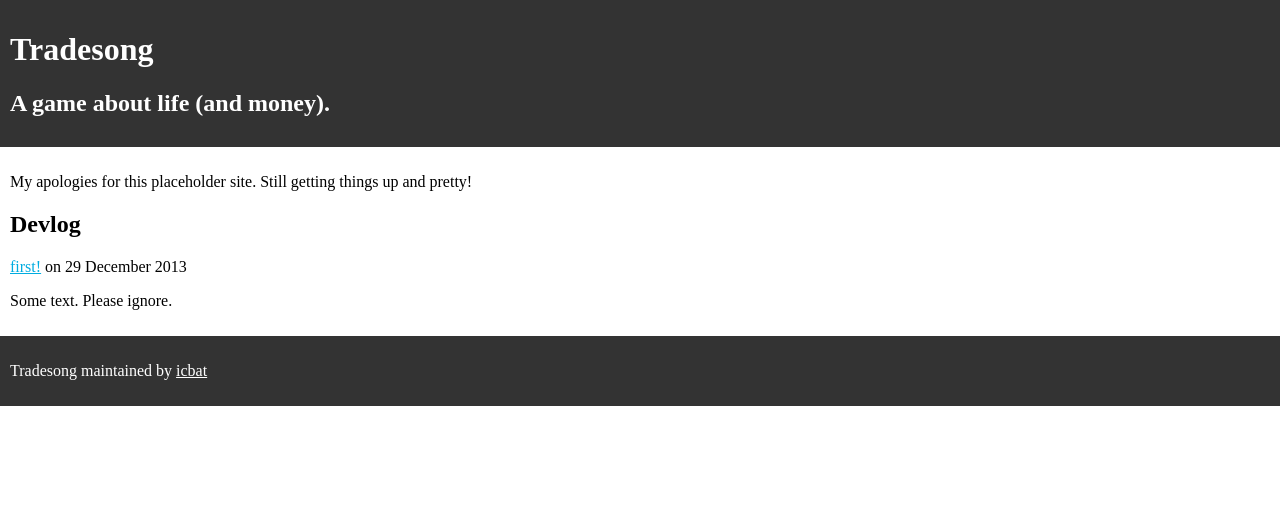
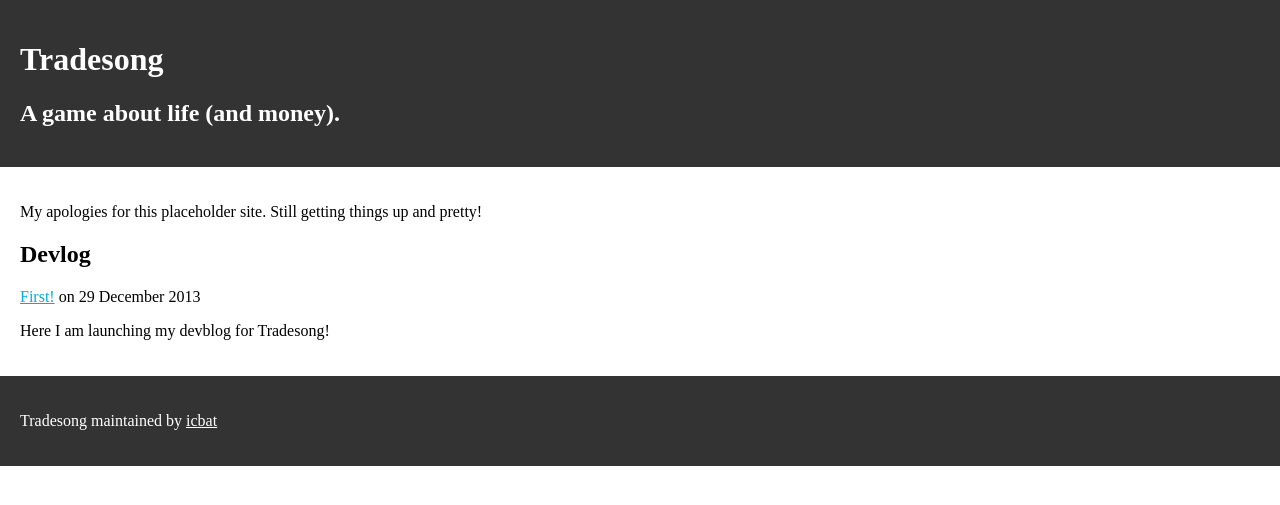
Before and after one commit to icbat/tradesong, a Jekyll site: the page built from index.markdown, in a window 1280 px wide. Shown: the top 505 px of the page. Built offline with Jekyll 4.4.1, drawn with Linux system fonts in a browser that asks for light colours.

Commit message:
Tiny bit more cleanup, post xpanded.
needs:
- 404
- contact info

```diff
--- a/_posts/2013-12-29-test-post-please-ignore.md
+++ b/_posts/2013-12-29-test-post-please-ignore.md
@@ -1,6 +1,8 @@
 ---
 layout: default
-title: first!
+title: First!
 ---
 
-Some text. Please ignore.
+Here I am launching my devblog for Tradesong!
+
+Needed a place to put a download link (when it's ready) and a place to collect progress notes. This  is that place.
--- a/stylesheets/stylesheet.css
+++ b/stylesheets/stylesheet.css
@@ -6,7 +6,7 @@ body {
 header, footer	{
 	color: #fff;
 	background: #333;
-	padding: 10px;
+	padding: 20px;
 }
 a {
 	color: #fff;
@@ -14,7 +14,7 @@ a {
 }
 
 #content {
-	padding: 10px;
+	padding: 20px;
 }
 
 #content a {
```
